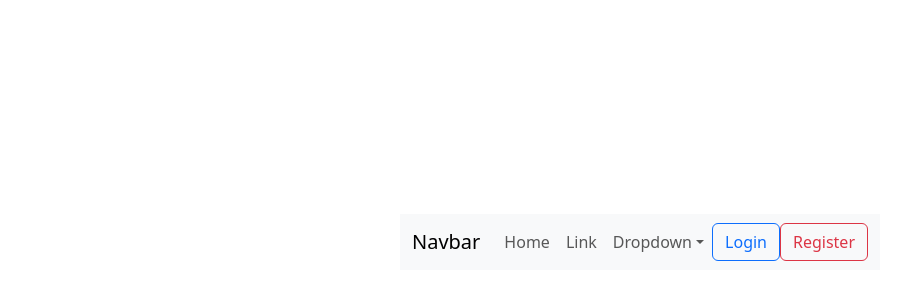
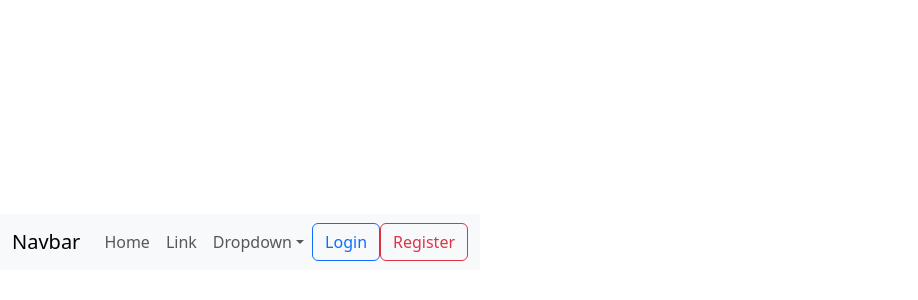
Before and after one commit to Amanraj0149/women_em, a React (Vite) app in the folder Women_em/: page / in a window 1280 px wide. Shown: the part 158-458 px from the top of the page, without its empty margins (0-918 px from the left). Built offline with nearby package versions, Linux system fonts and the light colour scheme.

Commit message:
Update App.jsx

```diff
--- a/Women_em/src/App.jsx
+++ b/Women_em/src/App.jsx
@@ -1,15 +1,15 @@
-import { useState } from 'react'
-import Header from "./components/Header.jsx"
-import './App.css'
+import React from 'react';
+import Header from './components/Header.jsx';
+import Footer from './components/Footer.jsx';
+import 'bootstrap/dist/css/bootstrap.min.css';
 
 function App() {
-  const [count, setCount] = useState(0)
-
   return (
     <>
-     <Header />
+      <Header />
+      {/* <Footer /> */}
     </>
-  )
+  );
 }
 
-export default App
+export default App;
```
